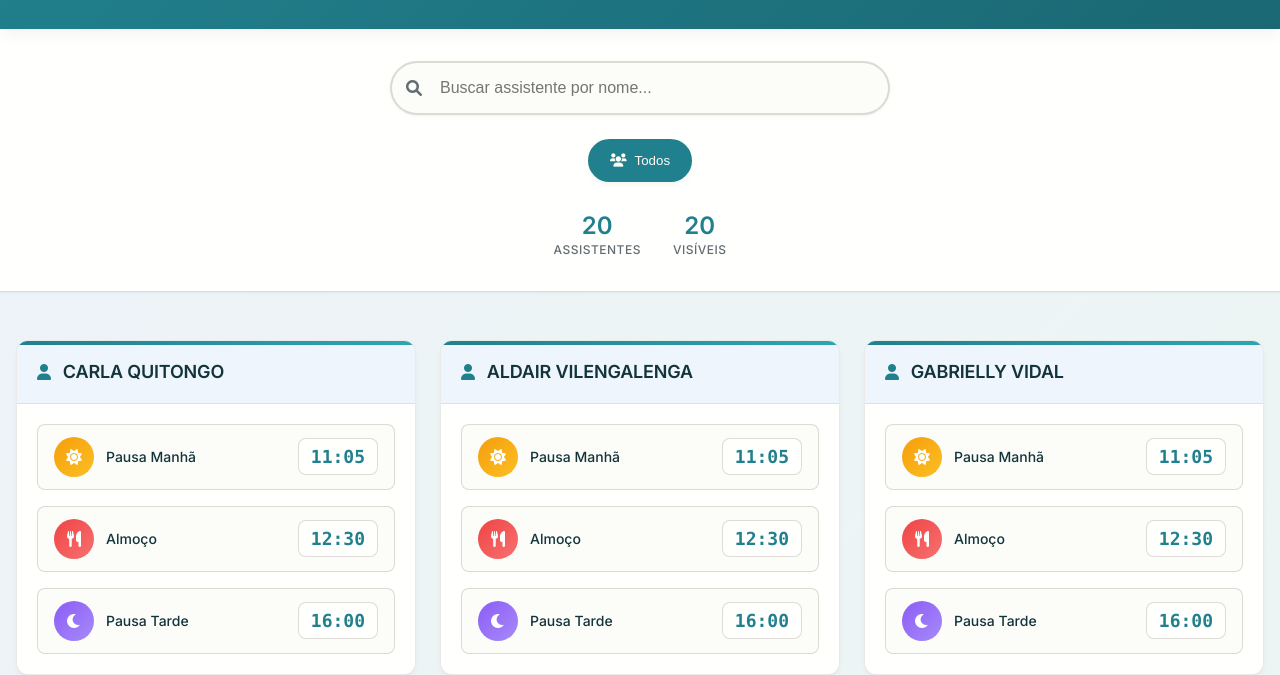
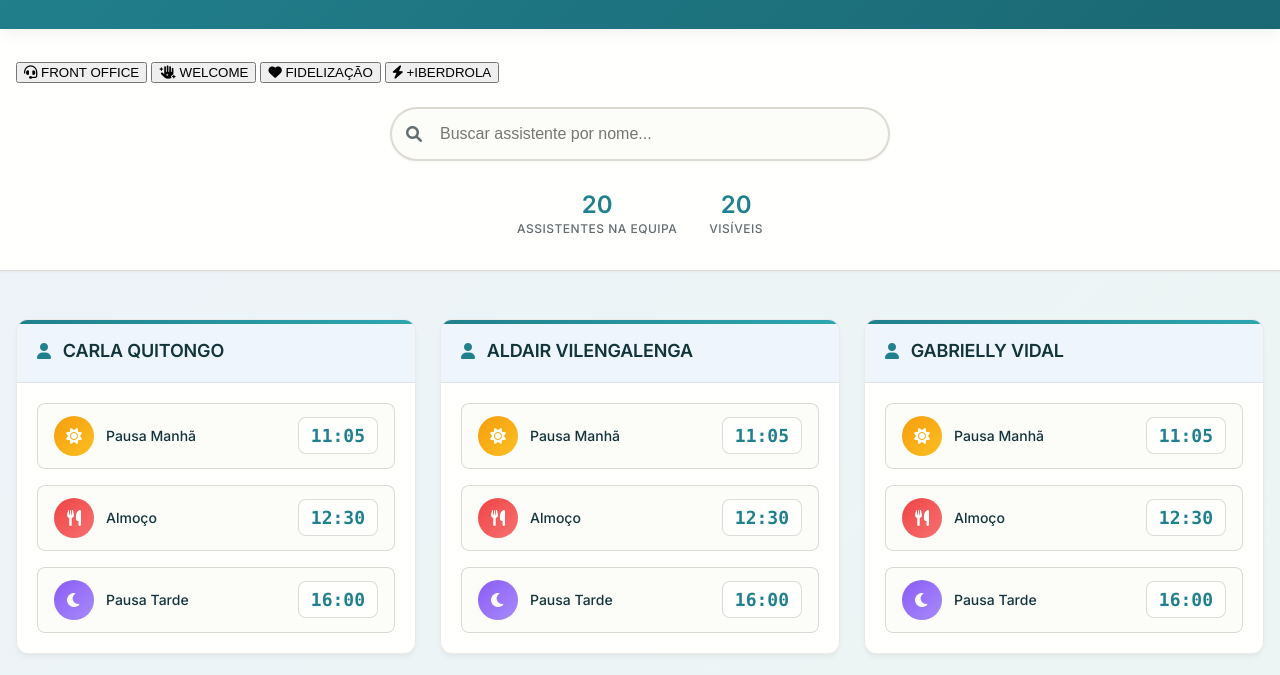
Before and after one commit to MARZARICORP/PAUSAS-, a plain HTML site: page index.html in a window 1280 px wide. Shown: the part 71-746 px from the top of the page. Drawn offline with Linux system fonts and the light colour scheme.

Commit message:
Update index.html

```diff
--- a/index.html
+++ b/index.html
@@ -3,26 +3,44 @@
 <head>
     <meta charset="UTF-8">
     <meta name="viewport" content="width=device-width, initial-scale=1.0">
-    <title>Plataforma de Horários - Pausas dos Assistentes</title>
+    <title>Plataforma de Horários - Pausas das Equipas</title>
     <link rel="stylesheet" href="style.css">
     <link href="https://fonts.googleapis.com/css2?family=Inter:wght@300;400;500;600;700&display=swap" rel="stylesheet">
     <link rel="stylesheet" href="https://cdnjs.cloudflare.com/ajax/libs/font-awesome/6.0.0/css/all.min.css">
 </head>
 <body>
     <div class="app-container">
-        <!-- Header -->
         <header class="header">
             <div class="container">
                 <h1 class="header__title">
                     <i class="fas fa-clock"></i>
                     Horários de Pausas
-
+                </h1>
+            </div>
         </header>
 
-        <!-- Search and Filters -->
         <section class="search-section">
             <div class="container">
                 <div class="search-controls">
+                    <div class="team-tabs">
+                        <button class="team-tab-btn active" data-team="frontOffice">
+                            <i class="fas fa-headset"></i>
+                            FRONT OFFICE
+                        </button>
+                        <button class="team-tab-btn" data-team="welcome">
+                            <i class="fas fa-hand-sparkles"></i>
+                            WELCOME
+                        </button>
+                        <button class="team-tab-btn" data-team="fidelizacao">
+                            <i class="fas fa-heart"></i>
+                            FIDELIZAÇÃO
+                        </button>
+                        <button class="team-tab-btn" data-team="maisIberdrola">
+                            <i class="fas fa-bolt"></i>
+                            +IBERDROLA
+                        </button>
+                    </div>
+
                     <div class="search-box">
                         <i class="fas fa-search"></i>
                         <input
@@ -32,44 +50,34 @@
                             class="search-input"
                         >
                     </div>
-
-                    <div class="filter-buttons">
-                        <button class="filter-btn active" data-filter="todos">
-                            <i class="fas fa-users"></i>
-                            Todos
-                        </button>
-                    </div>
                 </div>
 
                 <div class="stats">
                     <div class="stat-item">
-                        <span class="stat-number" id="totalAssistentes">20</span>
-                        <span class="stat-label">Assistentes</span>
+                        <span class="stat-number" id="totalAssistentes">0</span>
+                        <span class="stat-label">Assistentes na Equipa</span>
                     </div>
                     <div class="stat-item">
-                        <span class="stat-number" id="filteredCount">20</span>
+                        <span class="stat-number" id="filteredCount">0</span>
                         <span class="stat-label">Visíveis</span>
                     </div>
                 </div>
             </div>
         </section>
 
-        <!-- Main Content -->
         <main class="main-content">
             <div class="container">
                 <div class="assistentes-grid" id="assistentesGrid">
-                    <!-- Cards will be dynamically generated -->
-                </div>
+                    </div>
 
                 <div class="no-results" id="noResults" style="display: none;">
                     <i class="fas fa-search"></i>
                     <h3>Nenhum assistente encontrado</h3>
-                    <p>Tente ajustar sua busca ou filtros</p>
+                    <p>Tente ajustar sua busca</p>
                 </div>
             </div>
         </main>
 
-        <!-- Footer -->
         <footer class="footer">
             <div class="container">
                 <p>&copy; 2025 Sistema de Horários - Todos os direitos reservados</p>
```
